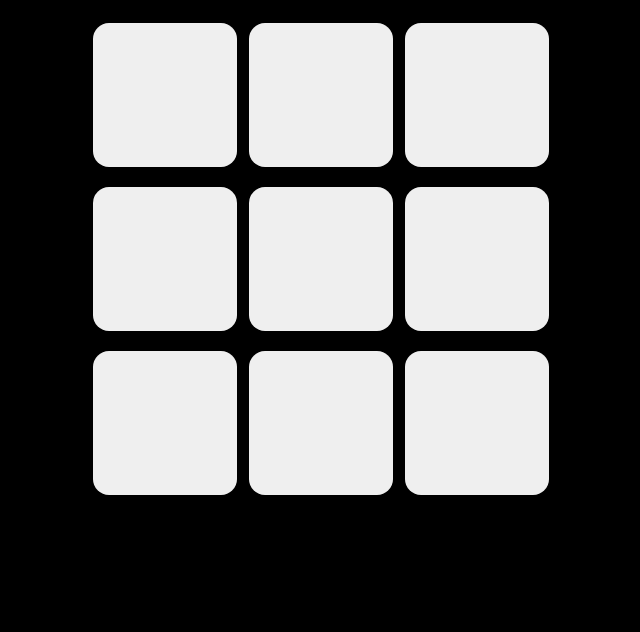
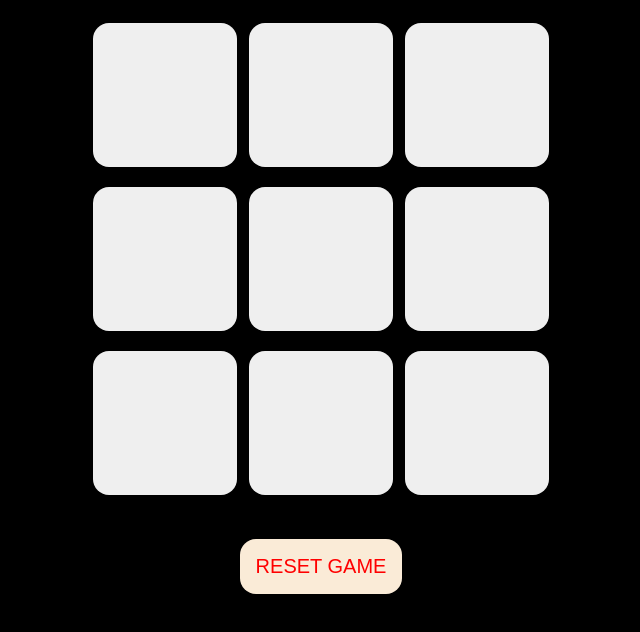
Before and after one commit to divyansh0505/tic-tac-toe, a plain HTML site: page index.html in a window 1280 px wide. Shown: the part 58-690 px from the top of the page, without its empty margins (319-959 px from the left). Drawn offline with Linux system fonts and the light colour scheme.

Commit message:
html and css code

```diff
--- a/index.html
+++ b/index.html
@@ -21,6 +21,7 @@
             <button class="box"></button>
         </div>
     </div>
+    <button class="resetbtn">RESET GAME</button>
 
 </body>
 </html>
--- a/style1.css
+++ b/style1.css
@@ -28,3 +28,11 @@ body{
     border-radius:1rem;
     border:none;
 }
+.resetbtn{
+    padding:1rem;
+    color:red;
+    background-color: antiquewhite;
+    font-size:1.25rem;
+    border-radius:1rem;
+    border:none;
+}
```
